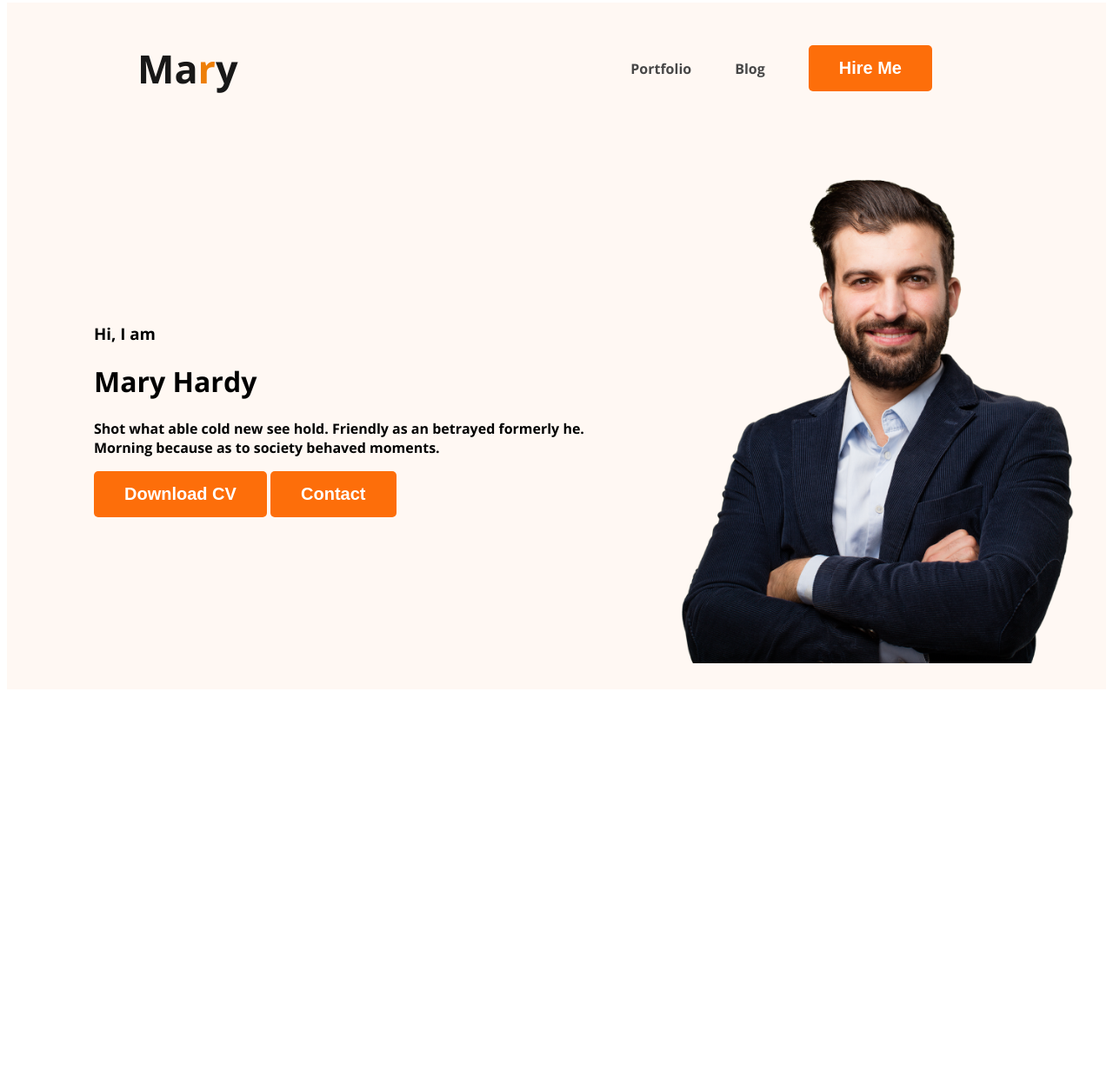
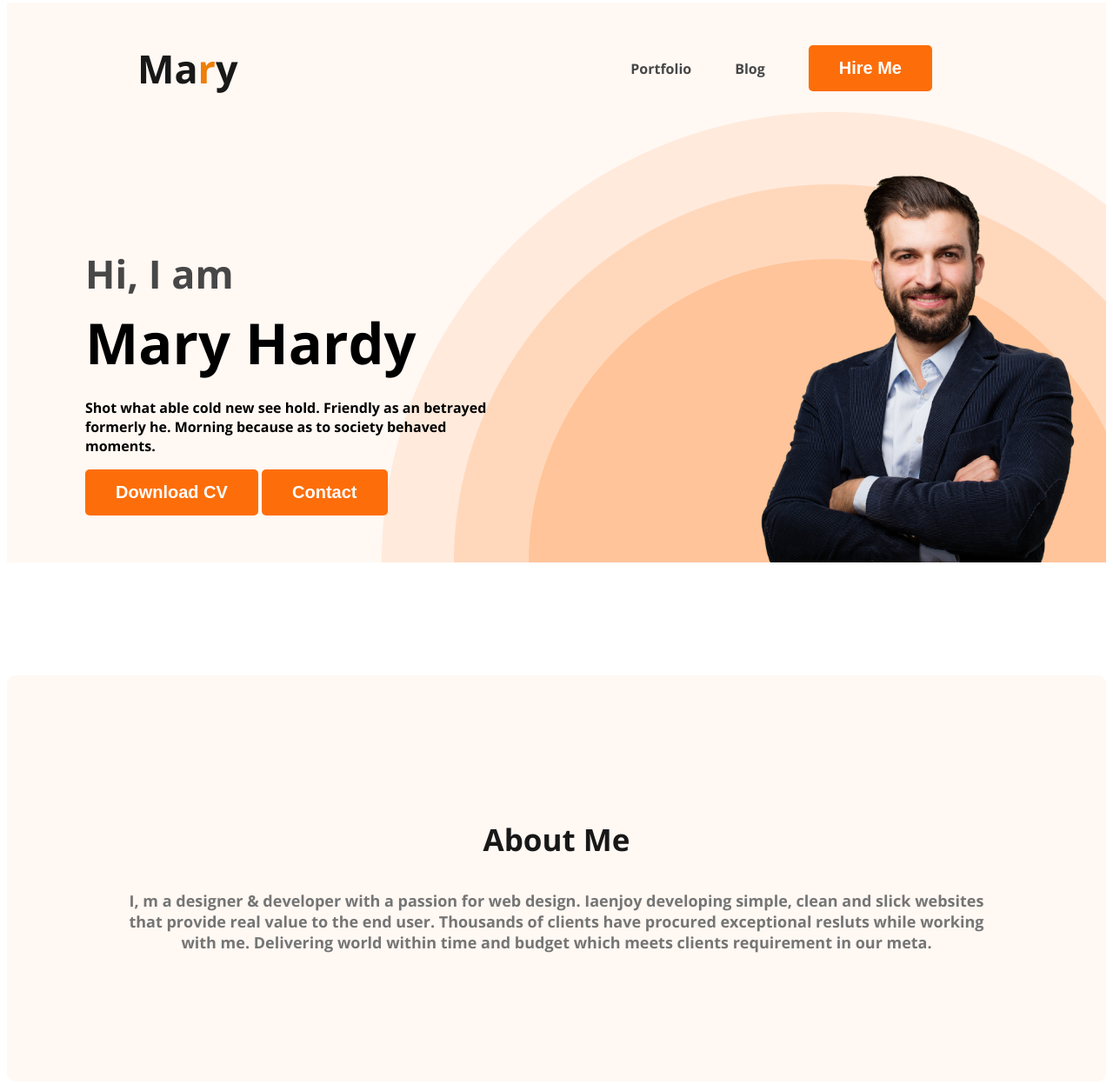
Before and after one commit to Syed-Musa/portfolio-website, a plain HTML site: page index.html in a window 1280 px wide. Shown: the part 5-1252 px from the top of the page at 87% size. Before the commit the page ends 806 px from the top, so only its background shows below. Drawn offline with nearby package versions, Linux system fonts and the light colour scheme.

Commit message:
about section created

```diff
--- a/index.html
+++ b/index.html
@@ -24,8 +24,8 @@
 
         <div class="banner">
             <div class="banner-content">
-                <h3 class="banner-greeting">Hi, I am</h3>
-                <h1 class="banner-title">Mary Hardy</h1>
+                <p class="banner-greeting">Hi, I am</p>
+                <p class="banner-title">Mary Hardy</p>
                 <p>Shot what able cold new see hold. Friendly as an betrayed formerly he. Morning because as to society behaved moments.</p>
                 <button class="btn-primary">Download CV</button>
                 <button class="btn-primary">Contact</button>
@@ -35,7 +35,12 @@
     </header>
 
     <main>
-
+        <section class="about">
+            <h3 class="section-title">About Me</h3>
+            <p class="section-description">
+                I, m a designer & developer with a passion for web design. Iaenjoy developing simple, clean and slick websites that provide real value to the end user. Thousands of clients have procured exceptional resluts while working with me. Delivering world within time and budget which meets clients requirement in our meta.
+            </p>
+        </section>
     </main>
 
     <footer>
--- a/styles/portfolio.css
+++ b/styles/portfolio.css
@@ -15,6 +15,19 @@ body {
     font-size: 20px;
     font-weight: 700;
     padding: 15px 35px;
+}
+
+.section-title {
+    color: #181818;
+    text-align: center;
+    font-size: 35px;
+    font-weight: 700;
+}
+
+.section-description {
+    color: #757575;
+    text-align: center;
+    font-size: 18px;
 }
 
 /* nav related start*/
@@ -50,14 +63,45 @@ nav a {
 /*header section start*/
 .header {
     background-color: #FFF8F3;
+    background-image: url('../images/header_bg.png');
+    background-repeat: no-repeat;
+    background-position: bottom right;
 }
 
 .banner {
-    padding: 30px 30px 30px 100px;
+    padding: 30px 30px 0 90px;
     display: flex;
     align-items: center;
+    justify-content: space-between;
+}
+
+.banner-content {
+    max-width: 500px;
 }
 
 .banner .profile-picture {
-    width: 500px;
+    width: 400px;
 }
+
+.banner-greeting {
+    font-size: 45px;
+    color: #474747;
+    margin-bottom: 0;
+}
+
+.banner-title {
+    font-size: 65px;
+    font-weight: 700;
+    margin-top: 5px;
+    margin-bottom: 20px;
+}
+
+/*main section start*/
+
+/*about section start*/
+.about {
+    padding: 130px;
+    border-radius: 10px;
+    background-color: #FFF8F3;
+    margin: 130px 0;
+}
```
